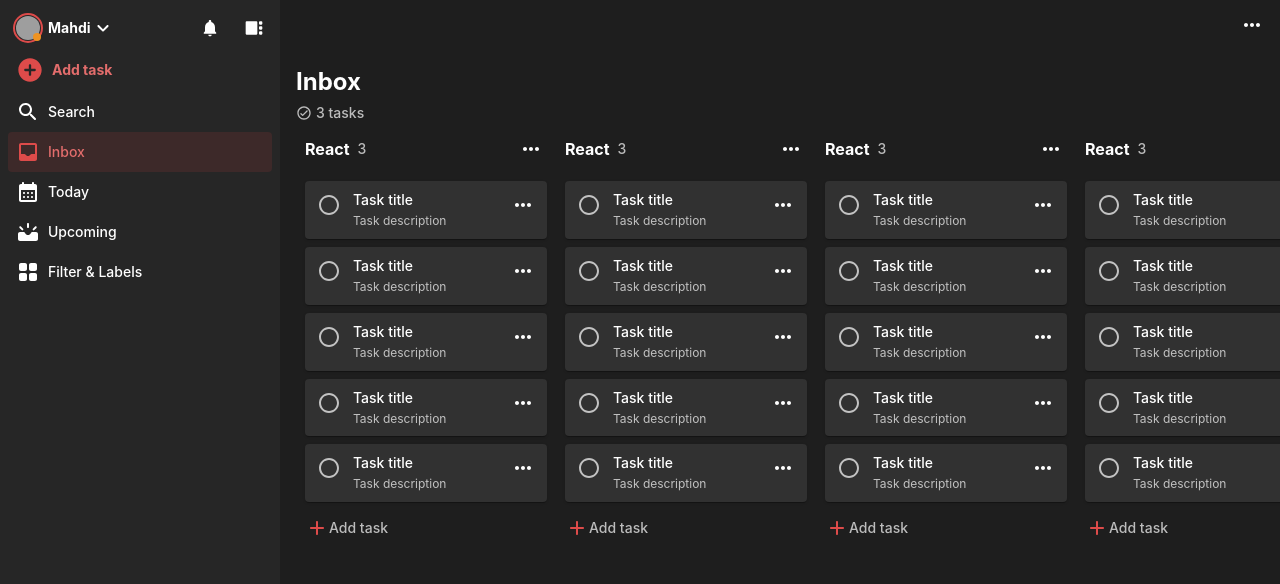
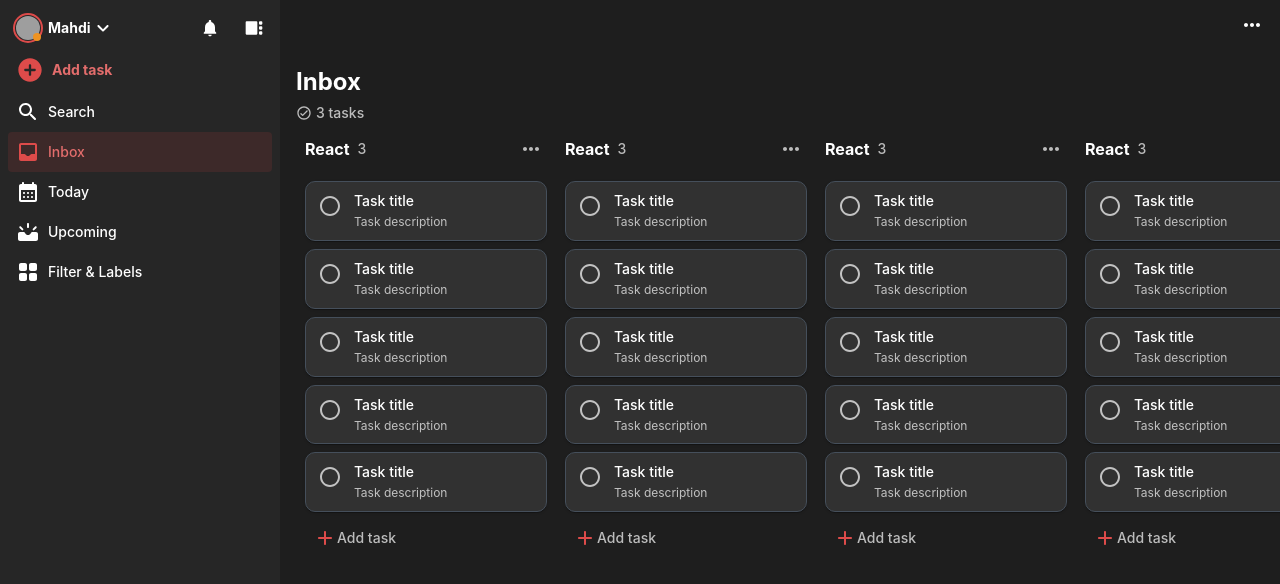
Before and after one commit to MahdiHaeri/Todoist_React, a React (Vite) app: page /app/inbox in a window 1280 px wide. Shown: the top 584 px of the page. Built offline with nearby package versions, Linux system fonts and the light colour scheme; grey boxes are pictures that could not be loaded.

Commit message:
Add Hover Style to TodoCard, Update TodoBoard

```diff
--- a/src/ui/section/component/todoBoard/TodoBoard.jsx
+++ b/src/ui/section/component/todoBoard/TodoBoard.jsx
@@ -24,7 +24,6 @@ export const TodoBoard = () => {
             borderRadius={1}
             border={1}
             borderColor={'transparent'}
-            draggable={true}
             sx={{
                 transition: '.3s all',
                 ...(isHovered &&
@@ -35,7 +34,9 @@ export const TodoBoard = () => {
                 )
             }}
         >
-            <TodoBoardHeader handleHover={handleHover} handleHoverExit={handleHoverExit}/>
+            <Stack width={'100%'} padding={1} onMouseEnter={handleHover} onMouseLeave={handleHoverExit}>
+                <TodoBoardHeader/>
+            </Stack>
             <Stack direction={"column"} width={'100%'} gap={1} padding={1}>
                 <TodoCard/>
                 <TodoCard/>
@@ -43,7 +44,9 @@ export const TodoBoard = () => {
                 <TodoCard/>
                 <TodoCard/>
             </Stack>
-            <TodoBoardAddButton/>
+            <Stack width={'100%'} paddingX={1}>
+                <TodoBoardAddButton/>
+            </Stack>
         </Stack>
     )
 }
--- a/src/ui/section/component/todoBoard/component/TodoBoardHeader.jsx
+++ b/src/ui/section/component/todoBoard/component/TodoBoardHeader.jsx
@@ -2,17 +2,9 @@ import {IconButton, Stack, Typography} from "@mui/material";
 import MoreHorizRoundedIcon from '@mui/icons-material/MoreHorizRounded';
 
 
-export const TodoBoardHeader = ({handleHover, handleHoverExit}) => {
+export const TodoBoardHeader = () => {
     return (
-        <Stack
-            direction={"row"}
-            width={'100%'}
-            padding={1}
-            justifyContent={"space-between"}
-            alignItems={"center"}
-            onMouseEnter={handleHover}
-            onMouseLeave={handleHoverExit}
-        >
+        <Stack direction={"row"} width={'100%'} justifyContent={"space-between"} alignItems={"center"}>
             <Stack direction={"row"} alignItems={"center"} justifyContent={"center"} gap={1}>
                 <Typography variant={"subtitle1"} fontWeight={"bold"}>
                     React
@@ -26,6 +18,7 @@ export const TodoBoardHeader = ({handleHover, handleHoverExit}) => {
                     width: 32,
                     height: 32,
                     borderRadius: 2,
+                    color: 'text.secondary',
                     "& .MuiTouchRipple-root .MuiTouchRipple-child": {
                         borderRadius: 2
                     }
--- a/src/ui/section/component/todoBoard/component/TodoCard.jsx
+++ b/src/ui/section/component/todoBoard/component/TodoCard.jsx
@@ -1,16 +1,40 @@
-import {Card, Checkbox, IconButton, Stack, Typography} from "@mui/material";
+import {Card, CardActionArea, Checkbox, IconButton, Stack, Typography} from "@mui/material";
 import {useState} from "react";
 import RadioButtonUncheckedRoundedIcon from '@mui/icons-material/RadioButtonUncheckedRounded';
 import CheckCircleOutlineRoundedIcon from '@mui/icons-material/CheckCircleOutlineRounded';
 import CheckCircleRoundedIcon from '@mui/icons-material/CheckCircleRounded';
 import MoreHorizRoundedIcon from '@mui/icons-material/MoreHorizRounded';
+import {brown} from '@mui/material/colors';
+
 
 export const TodoCard = () => {
     const [checked, setChecked] = useState(false)
+    const [hover, setHover] = useState(false)
+
+    function handleHover() {
+        setHover(true)
+    }
+
+    function handleHoverExit() {
+        setHover(false)
+    }
 
     return (
-        <Card sx={{padding: 1}}>
-            <Stack direction={"row"} gap={1}>
+        <Card
+            onMouseEnter={handleHover}
+            onMouseLeave={handleHoverExit}
+            sx={{
+                transition: '.3s all',
+                border: 1,
+                borderColor: 'grey.700',
+                borderRadius: 2.5,
+                '&:hover': {
+                    borderColor: 'grey.500',
+                    cursor: 'pointer'
+                }
+            }}
+        >
+            <Stack direction={"row"} gap={1} padding={1}>
                 <Checkbox
                     checked={checked}
                     onClick={() => setChecked(!checked)}
@@ -32,12 +56,14 @@ export const TodoCard = () => {
                 </Stack>
                 <IconButton
                     sx={{
+                        transition: '.3s all',
                         width: 32,
                         height: 32,
                         borderRadius: 2,
                         "& .MuiTouchRipple-root .MuiTouchRipple-child": {
                             borderRadius: 2
-                        }
+                        },
+                        opacity: hover ? 1 : 0
                     }}
                 >
                     <MoreHorizRoundedIcon/>
```
